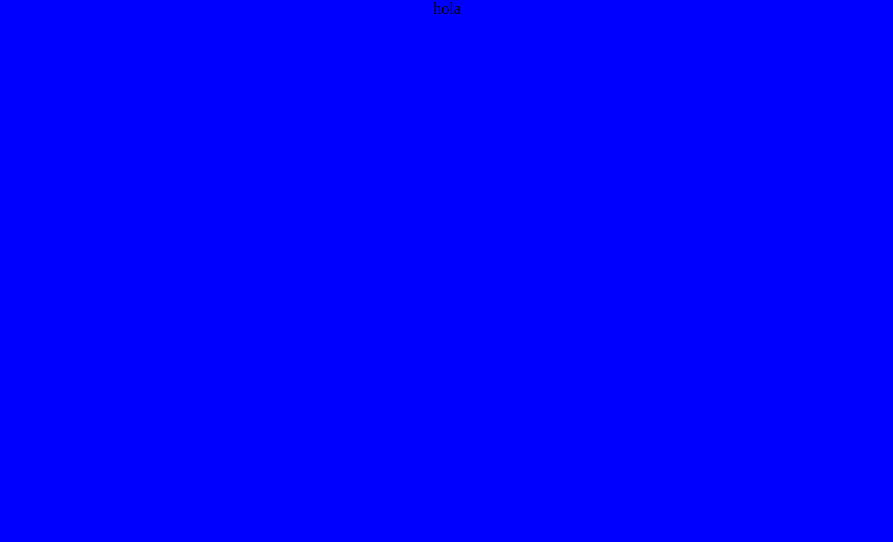
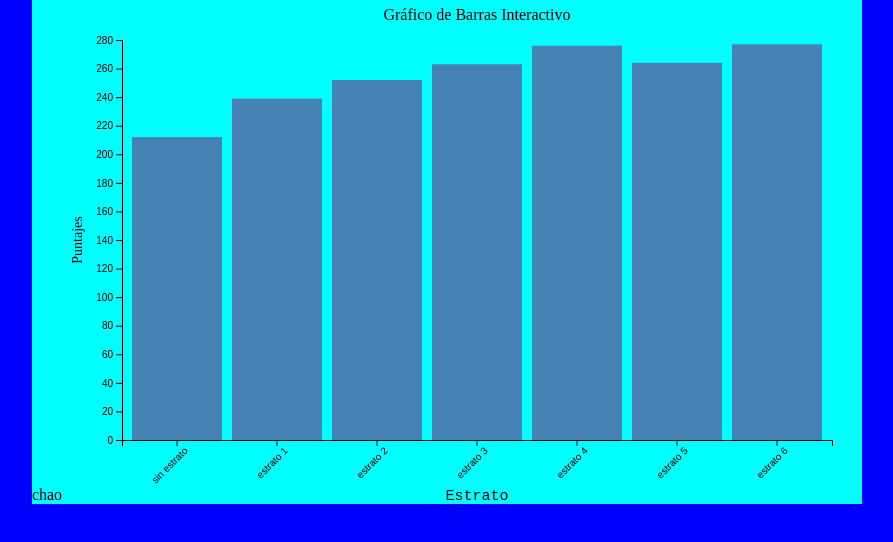
Before and after one commit to ana03ap/graficas-Icfes-2020, a website with bundled scripts: page index.html in a window 1280 px wide. Shown: the whole page, without its empty margins (193-1086 px from the left). Built offline with nearby package versions, Linux system fonts and the light colour scheme.

Commit message:
fixing div id name

```diff
--- a/barras-interactivas.js
+++ b/barras-interactivas.js
@@ -3,7 +3,8 @@
 
 // Ahora puedes utilizar la variable 'data' en tu diagrama de barras
 
-
+const chart  = document.getElementById('chart')
+chart.innerHTML ='chao'
 const data = [
   { Estrato: "sin estrato", promedioPuntajeGlobal: 212 },
   { Estrato: "estrato 1", promedioPuntajeGlobal: 239 },
--- a/index.html
+++ b/index.html
@@ -5,14 +5,14 @@
   <meta name="viewport" content="width=device-width, initial-scale=1.0">
   <title>Gráfico con D3.js</title>
   <script src="https://d3js.org/d3.v7.min.js"></script>
-  <script src="barras-interactivas.js"></script>
+
   <link rel="stylesheet" href="styles.css">
 </head>
 <body>
-  <div id="#chart">
+  <div id="chart">
 hola
   </div>
 
 </body>
-
+<script src="barras-interactivas.js"></script>
 </html>
```
